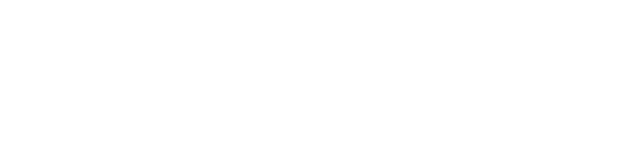
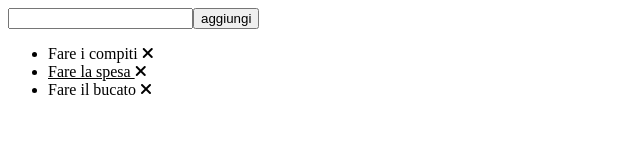
Before and after one commit to FraBona/vue-todolist, a plain HTML site: page index.html in a window 1280 px wide. Shown: the whole page, without its empty margins (0-640 px from the left). Drawn offline with nearby package versions, Linux system fonts and the light colour scheme.

Commit message:
milestone 1

```diff
--- a/css/main.css
+++ b/css/main.css
@@ -0,0 +1,3 @@
+.underline{
+  text-decoration: underline;
+}
--- a/index.html
+++ b/index.html
@@ -5,11 +5,23 @@
   <meta name="viewport" content="width=device-width, initial-scale=1.0">
   <title>Todolist</title>
   <link rel="stylesheet" href="./css/main.css">
+  <link rel="stylesheet" href="https://cdnjs.cloudflare.com/ajax/libs/font-awesome/6.4.2/css/all.min.css" integrity="sha512-z3gLpd7yknf1YoNbCzqRKc4qyor8gaKU1qmn+CShxbuBusANI9QpRohGBreCFkKxLhei6S9CQXFEbbKuqLg0DA==" crossorigin="anonymous" referrerpolicy="no-referrer" />
 </head>
 <body>
 
   <div id="app">
-
+    <div>
+      <input type="text">
+      <button>aggiungi</button>
+    </div>
+    <div>
+      <ul>
+        <li  v-for = "(todo, index) in todos" :class = "todo.done === true ? 'underline' : ''">
+          {{todo.text}}
+          <i class="fa-solid fa-xmark"></i>
+        </li>
+      </ul>
+    </div>
   </div>
 
   <script src="https://unpkg.com/vue@3/dist/vue.global.js"></script>
--- a/js/app.js
+++ b/js/app.js
@@ -3,10 +3,23 @@ const createApp = Vue.createApp;
 createApp({
   data(){
     return{
-
+      currentIndex: 0,
+      todos: [
+        {
+          text: 'Fare i compiti',
+          done: false
+        },
+        {
+          text: 'Fare la spesa',
+          done: true
+        },
+        {
+          text: 'Fare il bucato',
+          done: false
+        }
+      ]
     }
   },
   mounted() {
-    console.log('ciao')
   }
 }).mount('#app');
```
